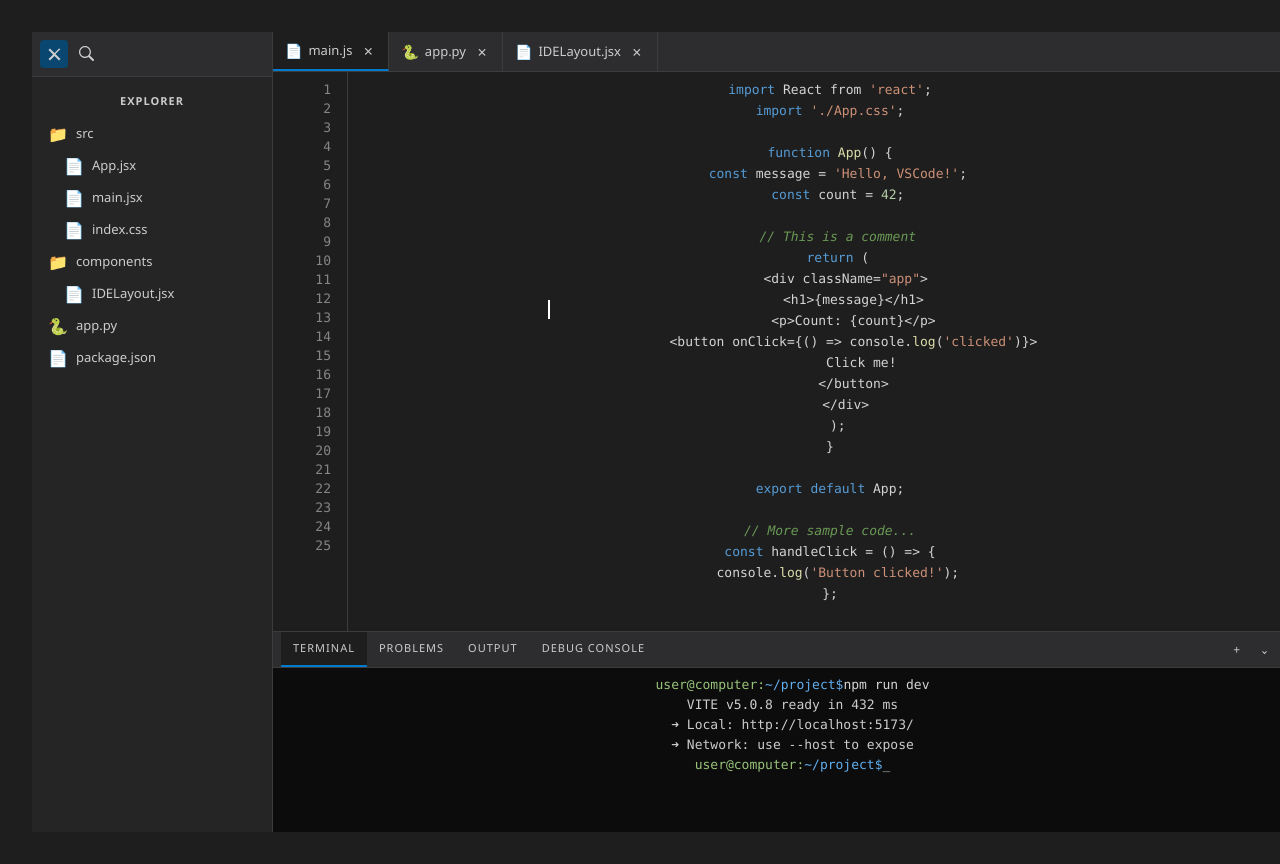
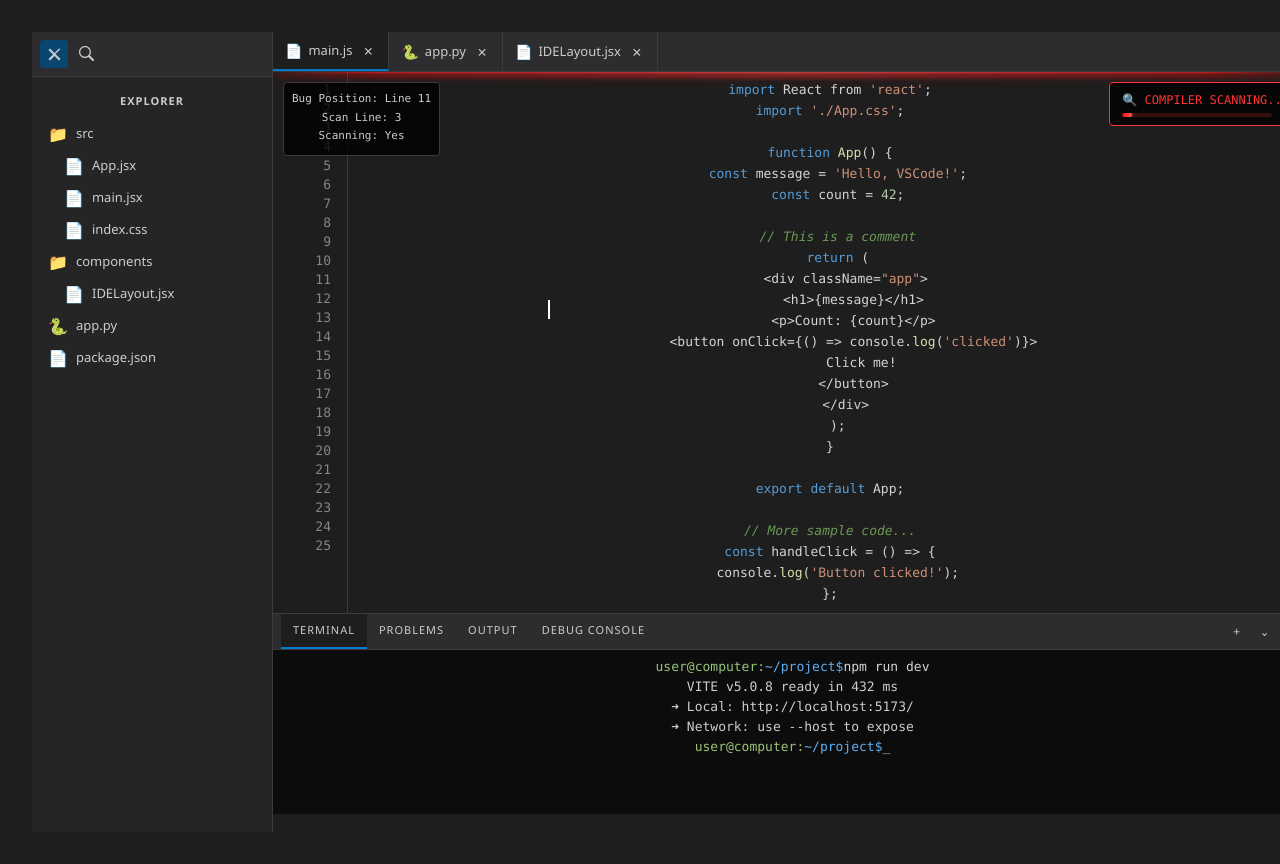
Before and after one commit to Gaya3gireesh/useless.2.0, a React (Vite) app in the folder bug-in-ide/frontend/: page / in a window 1280 px wide. Both pictures are taken after a click on the element "DEBUG CONSOLE". Shown: the top 864 px of the page. Built offline with nearby package versions, Linux system fonts and the light colour scheme; no server answers.

Commit message:
compiler scan added

```diff
--- /dev/null
+++ b/bug-in-ide/frontend/src/components/CompilerScan.jsx
@@ -0,0 +1,149 @@
+import React, { useState, useEffect, useCallback } from 'react';
+
+const CompilerScan = ({ bugPosition, onGameOver, isActive = true }) => {
+  const [isScanning, setIsScanning] = useState(false);
+  const [scanPosition, setScanPosition] = useState(0);
+
+  // Simulate sending bug position to API endpoint
+  const scanForBug = useCallback(async (currentLine) => {
+    try {
+      // Simulate API call to /scan-bug-position
+      const response = await fetch('/scan-bug-position', {
+        method: 'POST',
+        headers: {
+          'Content-Type': 'application/json',
+        },
+        body: JSON.stringify({
+          scanLine: currentLine,
+          bugPosition: bugPosition
+        })
+      });
+
+      const data = await response.json();
+
+      if (data.hit) {
+        console.log('🐛 Bug detected! Game Over!');
+        onGameOver();
+        return true;
+      }
+
+      return false;
+    } catch (error) {
+      // For demo purposes, simulate bug detection logic locally
+      console.log(`Scanning line ${currentLine}, bug at line ${bugPosition}`);
+
+      // Check if laser hits the bug (within 1 line tolerance)
+      if (Math.abs(currentLine - bugPosition) <= 1) {
+        console.log('🐛 Bug detected! Game Over!');
+        onGameOver();
+        return true;
+      }
+
+      return false;
+    }
+  }, [bugPosition, onGameOver]);
+
+  // Convert scan position percentage to line number (assuming 25 lines total)
+  const getCurrentLine = useCallback((position) => {
+    return Math.floor((position / 100) * 25) + 1;
+  }, []);
+
+  // Perform scan animation
+  const performScan = useCallback(async () => {
+    if (!isActive) return;
+
+    setIsScanning(true);
+    setScanPosition(0);
+
+    // Animate the laser from left to right
+    const scanDuration = 3000; // 3 seconds
+    const frameRate = 60;
+    const totalFrames = (scanDuration / 1000) * frameRate;
+    let currentFrame = 0;
+
+    const animateFrame = async () => {
+      currentFrame++;
+      const progress = currentFrame / totalFrames;
+      const newPosition = Math.min(progress * 100, 100);
+
+      setScanPosition(newPosition);
+
+      // Check for bug at current scan line
+      const currentLine = getCurrentLine(newPosition);
+      const bugHit = await scanForBug(currentLine);
+
+      if (bugHit) {
+        setIsScanning(false);
+        return; // Stop animation if bug is hit
+      }
+
+      if (currentFrame < totalFrames) {
+        requestAnimationFrame(animateFrame);
+      } else {
+        setIsScanning(false);
+        setScanPosition(0);
+      }
+    };
+
+    requestAnimationFrame(animateFrame);
+  }, [isActive, scanForBug, getCurrentLine]);
+
+  // Set up periodic scanning
+  useEffect(() => {
+    if (!isActive) return;
+
+    const scanInterval = setInterval(() => {
+      performScan();
+    }, 5000); // Scan every 5 seconds
+
+    // Perform initial scan after 2 seconds
+    const initialScanTimeout = setTimeout(() => {
+      performScan();
+    }, 2000);
+
+    return () => {
+      clearInterval(scanInterval);
+      clearTimeout(initialScanTimeout);
+    };
+  }, [performScan, isActive]);
+
+  if (!isActive) return null;
+
+  return (
+    <div className="compiler-scan-container">
+      {/* Laser beam */}
+      <div
+        className={`laser-beam ${isScanning ? 'scanning' : ''}`}
+        style={{
+          transform: `translateY(${scanPosition}%)`,
+          opacity: isScanning ? 1 : 0
+        }}
+      >
+        <div className="laser-line"></div>
+        <div className="laser-glow"></div>
+      </div>
+
+      {/* Scan indicator */}
+      {isScanning && (
+        <div className="scan-indicator">
+          <span className="scan-text">🔍 COMPILER SCANNING...</span>
+          <div className="scan-progress">
+            <div
+              className="scan-progress-bar"
+              style={{ width: `${scanPosition}%` }}
+            ></div>
+          </div>
+        </div>
+      )}
+
+      {/* Debug info (remove in production) */}
+      <div className="scan-debug">
+        <div>Bug Position: Line {bugPosition}</div>
+        <div>Scan Line: {getCurrentLine(scanPosition)}</div>
+        <div>Scanning: {isScanning ? 'Yes' : 'No'}</div>
+      </div>
+    </div>
+  );
+};
+
+export default CompilerScan;
--- a/bug-in-ide/frontend/src/components/IDELayout.jsx
+++ b/bug-in-ide/frontend/src/components/IDELayout.jsx
@@ -1,7 +1,21 @@
 import React from 'react';
 import CodeEditor from './CodeEditor';
+import CompilerScan from './CompilerScan';
 
 const IDELayout = () => {
+  const [gameOver, setGameOver] = React.useState(false);
+  const [bugPosition, setBugPosition] = React.useState(12); // Bug on line 12
+
+  const handleGameOver = () => {
+    setGameOver(true);
+    alert('🐛 GAME OVER! The compiler found your bug!');
+    // Reset after 3 seconds
+    setTimeout(() => {
+      setGameOver(false);
+      setBugPosition(Math.floor(Math.random() * 25) + 1); // New random bug position
+    }, 3000);
+  };
+
   return (
     <div className="ide-container">
       {/* Left Sidebar */}
@@ -80,7 +94,27 @@ const IDELayout = () => {
         </div>
 
         {/* Code Editor */}
-        <CodeEditor />
+        <div style={{ position: 'relative' }}>
+          <CodeEditor />
+
+          {/* Compiler Scan Overlay */}
+          <CompilerScan
+            bugPosition={bugPosition}
+            onGameOver={handleGameOver}
+            isActive={!gameOver}
+          />
+
+          {/* Game Over Overlay */}
+          {gameOver && (
+            <div className="game-over-overlay">
+              <div className="game-over-message">
+                <h2>🐛 BUG DETECTED!</h2>
+                <p>The compiler found your bug on line {bugPosition}</p>
+                <p>Restarting scan...</p>
+              </div>
+            </div>
+          )}
+        </div>
 
         {/* Bottom Terminal Panel */}
         <div className="terminal-panel">
--- a/bug-in-ide/frontend/src/index.css
+++ b/bug-in-ide/frontend/src/index.css
@@ -533,3 +533,200 @@ button:focus-visible {
   animation: cursor-blink 1s infinite;
   z-index: 1;
 }
+
+/* Compiler Scan Styles */
+.compiler-scan-container {
+  position: absolute;
+  top: 0;
+  left: 0;
+  width: 100%;
+  height: 100%;
+  pointer-events: none;
+  z-index: 100;
+  overflow: hidden;
+}
+
+.laser-beam {
+  position: absolute;
+  left: 0;
+  width: 100%;
+  height: 3px;
+  z-index: 101;
+  transition: opacity 0.3s ease;
+}
+
+.laser-line {
+  width: 100%;
+  height: 1px;
+  background: linear-gradient(90deg,
+    transparent 0%,
+    #ff0000 10%,
+    #ff3333 50%,
+    #ff0000 90%,
+    transparent 100%
+  );
+  box-shadow: 0 0 4px #ff0000, 0 0 8px #ff0000;
+  animation: laser-pulse 0.5s ease-in-out infinite alternate;
+}
+
+.laser-glow {
+  position: absolute;
+  top: -5px;
+  left: 0;
+  width: 100%;
+  height: 11px;
+  background: linear-gradient(90deg,
+    transparent 0%,
+    rgba(255, 0, 0, 0.3) 10%,
+    rgba(255, 51, 51, 0.5) 50%,
+    rgba(255, 0, 0, 0.3) 90%,
+    transparent 100%
+  );
+  filter: blur(2px);
+}
+
+@keyframes laser-pulse {
+  0% {
+    box-shadow: 0 0 4px #ff0000, 0 0 8px #ff0000;
+    background: linear-gradient(90deg,
+      transparent 0%,
+      #ff0000 10%,
+      #ff3333 50%,
+      #ff0000 90%,
+      transparent 100%
+    );
+  }
+  100% {
+    box-shadow: 0 0 8px #ff4444, 0 0 16px #ff0000, 0 0 24px #ff0000;
+    background: linear-gradient(90deg,
+      transparent 0%,
+      #ff3333 10%,
+      #ff6666 50%,
+      #ff3333 90%,
+      transparent 100%
+    );
+  }
+}
+
+/* Scan Indicator */
+.scan-indicator {
+  position: absolute;
+  top: 10px;
+  right: 10px;
+  background: rgba(0, 0, 0, 0.8);
+  color: #ff3333;
+  padding: 8px 12px;
+  border-radius: 4px;
+  font-family: 'Consolas', monospace;
+  font-size: 12px;
+  border: 1px solid #ff3333;
+  z-index: 102;
+}
+
+.scan-text {
+  display: block;
+  margin-bottom: 4px;
+  animation: scan-blink 0.8s infinite;
+}
+
+@keyframes scan-blink {
+  0%, 50% { opacity: 1; }
+  51%, 100% { opacity: 0.5; }
+}
+
+.scan-progress {
+  width: 150px;
+  height: 4px;
+  background: rgba(255, 51, 51, 0.2);
+  border-radius: 2px;
+  overflow: hidden;
+}
+
+.scan-progress-bar {
+  height: 100%;
+  background: linear-gradient(90deg, #ff0000, #ff3333, #ff6666);
+  border-radius: 2px;
+  transition: width 0.1s linear;
+  box-shadow: 0 0 4px #ff3333;
+}
+
+/* Debug Info */
+.scan-debug {
+  position: absolute;
+  top: 10px;
+  left: 10px;
+  background: rgba(0, 0, 0, 0.8);
+  color: #cccccc;
+  padding: 8px;
+  border-radius: 4px;
+  font-family: 'Consolas', monospace;
+  font-size: 11px;
+  border: 1px solid #3c3c3c;
+  z-index: 102;
+}
+
+.scan-debug div {
+  margin-bottom: 2px;
+}
+
+/* Laser scanning animation for specific positions */
+.laser-beam.scanning {
+  animation: laser-scan-warning 0.3s ease-in-out infinite;
+}
+
+@keyframes laser-scan-warning {
+  0% { opacity: 0.8; }
+  50% { opacity: 1; }
+  100% { opacity: 0.8; }
+}
+
+/* Game Over Overlay */
+.game-over-overlay {
+  position: absolute;
+  top: 0;
+  left: 0;
+  width: 100%;
+  height: 100%;
+  background: rgba(255, 0, 0, 0.1);
+  display: flex;
+  align-items: center;
+  justify-content: center;
+  z-index: 200;
+  backdrop-filter: blur(2px);
+  animation: game-over-flash 0.5s ease-in-out infinite alternate;
+}
+
+@keyframes game-over-flash {
+  0% { background: rgba(255, 0, 0, 0.1); }
+  100% { background: rgba(255, 0, 0, 0.2); }
+}
+
+.game-over-message {
+  background: rgba(0, 0, 0, 0.9);
+  color: #ff3333;
+  padding: 30px 40px;
+  border-radius: 8px;
+  text-align: center;
+  border: 2px solid #ff3333;
+  box-shadow: 0 0 20px rgba(255, 51, 51, 0.5);
+  animation: game-over-pulse 1s ease-in-out infinite;
+}
+
+@keyframes game-over-pulse {
+  0% { transform: scale(1); box-shadow: 0 0 20px rgba(255, 51, 51, 0.5); }
+  50% { transform: scale(1.05); box-shadow: 0 0 30px rgba(255, 51, 51, 0.8); }
+  100% { transform: scale(1); box-shadow: 0 0 20px rgba(255, 51, 51, 0.5); }
+}
+
+.game-over-message h2 {
+  margin: 0 0 15px 0;
+  font-size: 28px;
+  font-family: 'Consolas', monospace;
+  text-shadow: 0 0 10px #ff3333;
+}
+
+.game-over-message p {
+  margin: 8px 0;
+  font-size: 16px;
+  font-family: 'Consolas', monospace;
+}
```
